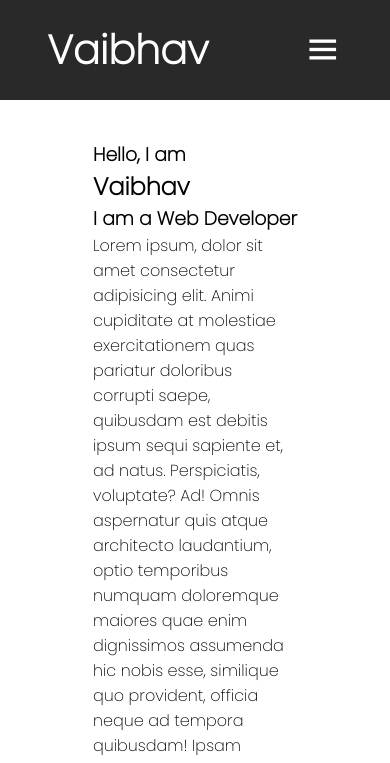
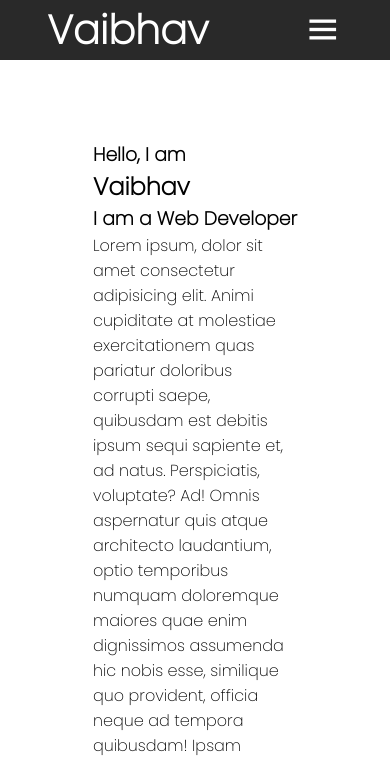
Before and after one commit to vaibhavwebdeveloper/portfolio, a plain HTML site: page index.html in a window 390 px wide. Shown: the top 763 px of the page. Drawn offline with nearby package versions, Linux system fonts and the light colour scheme; a web font is replaced by a local one.

Commit message:
Add files via upload

```diff
--- a/style.css
+++ b/style.css
@@ -33,7 +33,7 @@ nav {
   position: fixed;
   width: 100%;
   top: 0%;
-  padding: 20px 0 20px 0;
+  padding: 10px 0 10px 0;
   background-color: #292929;
   color: var(--lighttextcolor);
 }
@@ -210,6 +210,7 @@ footer {
 
   nav {
     flex-direction: column;
+    padding: 0;
   }
   nav h1 {
     padding: 0;
```
